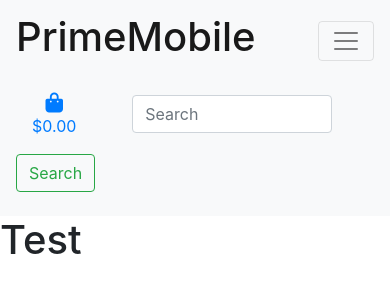
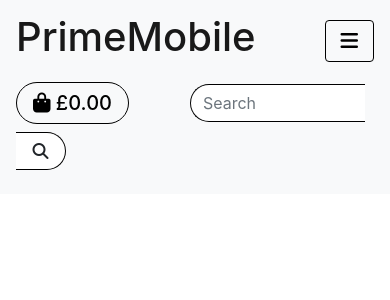
Before and after one commit to luke2533/prime_mobile, a Django app: page / in a window 390 px wide. Shown: the top 300 px of the page. Run offline with Django 3.2, Linux system fonts and the light colour scheme; some libraries are stand-ins or nearby versions.

Commit message:
Responsive nav-bar on desktop and mobile

```diff
--- a/home/templates/home/index.html
+++ b/home/templates/home/index.html
@@ -2,5 +2,5 @@
 {% load static %}
 
 {% block content %}
-<h1>Test</h1>
+
 {% endblock %}
--- a/static/css/base.css
+++ b/static/css/base.css
@@ -2,8 +2,37 @@ html {
     height: 100%;
 }
 
-.search-width {
-    width: 200px;
-    margin-right: 10px;
-    margin-left: 40px;
+.mobile-menu {
+    padding: 10px 15px;
+    font-size: 1.25rem;
+    line-height: 1;
+    background-color: transparent;
+    border: 1px solid black!important;
+    border-radius: 0.25rem;
 }
+
+.total-bag {
+    margin-right: 61px;
+    border: 1px solid black;
+    border-radius: 45px;
+}
+
+.search-bar {
+    width: 175px;
+    border: 1px solid black;
+    border-right: none;
+    margin-right: 0px!important;
+    border-radius: 45px 0px 0px 45px;
+}
+
+.search-submit {
+    width: 50px;
+    background-color: #fff;
+    border: 1px solid black;
+    border-left: none;
+    border-radius: 0px 45px 45px 0px;
+}
+
+.text-black {
+    color: black!important;
+}
--- a/templates/base.html
+++ b/templates/base.html
@@ -12,7 +12,9 @@
 
         {% block css %}
             <link rel="stylesheet" href="https://cdn.jsdelivr.net/npm/bootstrap@4.6.1/dist/css/bootstrap.min.css" integrity="sha384-zCbKRCUGaJDkqS1kPbPd7TveP5iyJE0EjAuZQTgFLD2ylzuqKfdKlfG/eSrtxUkn" crossorigin="anonymous">
-            <link rel="stylesheet" href="{% static 'css/base.css' %}">
+            <link rel="stylesheet" href="{% static 'css/base.css' %}?{% now 'U' %}">
+            <!-- ?{% now "U" %} Genrates random time stamp to refersh the cache  -->
+            <!-- https://stackoverflow.com/questions/52682812/django-css-not-updating -->
         {% endblock %}
 
         {% block js %}
@@ -30,51 +32,53 @@
             <!-- Top nav -->
             <nav class="navbar navbar-expand-lg navbar-light bg-light">
                 <a class="navbar-brand" href="#"><h1>PrimeMobile</h1></a>
-                <button class="navbar-toggler" type="button" data-toggle="collapse" data-target="#navbarSupportedContent" aria-controls="navbarSupportedContent" aria-expanded="false" aria-label="Toggle navigation">
-                     <span class="navbar-toggler-icon"></span>
+                <button class="mobile-menu navbar-toggler" type="button" data-toggle="collapse" data-target="#nav-menu" aria-controls="nav-menu" aria-expanded="false" aria-label="Toggle navigation">
+                    <i class="fas fa-bars text-black"></i>
                 </button>
 
-                <div class="collapse navbar-collapse" id="navbarSupportedContent">
+                <div class="collapse navbar-collapse" id="nav-menu">
                     <ul class="navbar-nav mr-auto">
                         <li class="nav-item dropdown">
-                            <a class="nav-link dropdown-toggle" href="#" id="navbarDropdown" role="button" data-toggle="dropdown" aria-expanded="false">
+                            <a class="nav-link dropdown-toggle text-black" href="#" id="navbarDropdown" role="button" data-toggle="dropdown" aria-expanded="false">
                                 Shop
                             </a>
                             <div class="dropdown-menu" aria-labelledby="navbarDropdown">
-                                <a class="dropdown-item" href="#">SIM Only</a>
-                                <a class="dropdown-item" href="#">SIM Free</a>
-                                <a class="dropdown-item" href="#">SIM Plans</a>
+                                <a class="dropdown-item text-black" href="#">SIM Only</a>
+                                <a class="dropdown-item text-black" href="#">SIM Free</a>
+                                <a class="dropdown-item text-black" href="#">SIM Plans</a>
                             </div>
                         </li>
                         <li class="nav-item">
-                            <a class="nav-link" href="#">Contact Us</a>
+                            <a class="nav-link text-black" href="#">Contact Us</a>
                         </li>
                         <li class="nav-item">
-                            <a class="nav-link" href="#">Log in</a>
+                            <a class="nav-link text-black" href="#">Log in</a>
                         </li>
 
                         <li class="nav-item">
-                            <a class="nav-link">Sign up</a>
+                            <a class="nav-link text-black" href="#">Sign up</a>
                         </li>
                     </ul>
                 </div>
                 <div>
                     <!-- Taken from django mini project -->
+
                     <form class="form-inline my-2 my-lg-0">
-                        <a class="{% if grand_total %}text-info font-weight-bold{% else %}text-black{% endif %} nav-link" href="">
-                            <div class="text-center">
-                                <div><i class="fas fa-shopping-bag fa-lg"></i></div>
-                                <p class="my-0">
+                        <a class="{% if grand_total %}text-info font-weight-bold{% else %}text-black total-bag{% endif %} nav-link" href="">
+                            <div class="text-center text-black">
+                                <!-- <div><i class="fas fa-shopping-bag fa-lg"></i></div> -->
+                                <h5 class="my-0">
+                                    <i class="fas fa-shopping-bag"></i>
                                     {% if grand_total %}
                                         ${{ grand_total|floatformat:2 }}
                                     {% else %}
-                                        $0.00
+                                        £0.00
                                     {% endif %}
-                                </p>
+                                </h5>
                             </div>
                         </a>
-                        <input class="search-width form-control mr-sm-2" type="search" placeholder="Search" aria-label="Search">
-                        <button class="btn btn-outline-success my-2 my-sm-0" type="submit">Search</button>
+                        <input class="search-bar form-control mr-sm-2" type="search" placeholder="Search" aria-label="Search">
+                        <button class="search-submit btn my-2 my-sm-0" type="submit"><i class="fas fa-search"></i></button>
                     </form>
                 </div>
             </nav>
```
Also changed, not shown: README.md.
